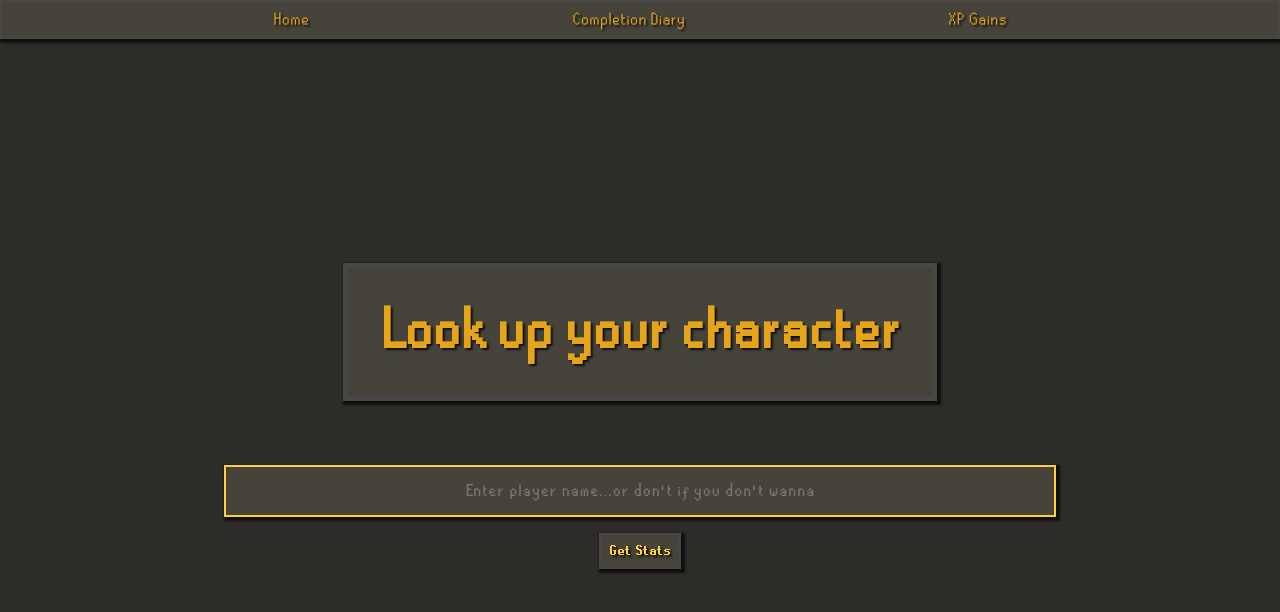
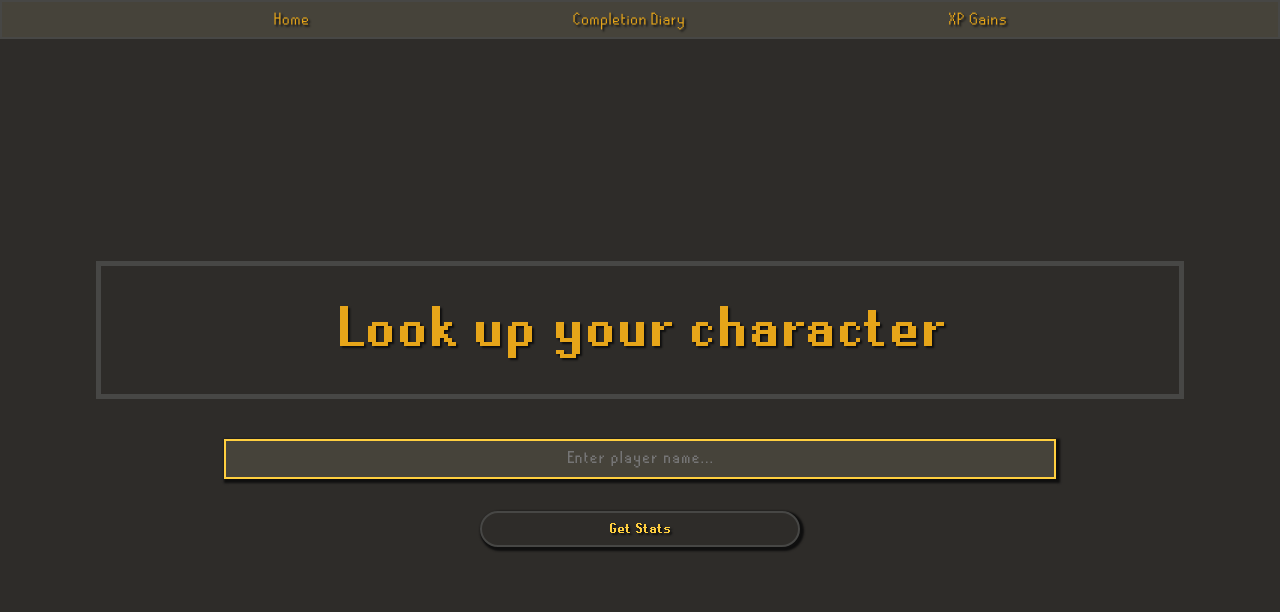
Before and after one commit to Peter-kodeHode/osrs-api-express, a website: page public/index.html in a window 1280 px wide. Drawn offline with Linux system fonts and the light colour scheme.

Commit message:
Fixed an issue with a div being created unecessarily, improved style

```diff
--- a/public/index.html
+++ b/public/index.html
@@ -28,8 +28,7 @@
             <h1>Look up your character</h1>
 
             <div class="search-form">
-                <input type="text" class="player-name-input"
-                    placeholder="Enter player name...or don't if you don't wanna" maxlength="12">
+                <input type="text" class="player-name-input" placeholder="Enter player name..." maxlength="12">
                 <button class="search-button">Get Stats</button>
             </div>
             <div class="loading-message" style="display: none;">Loading...</div>
--- a/public/project.js
+++ b/public/project.js
@@ -63,16 +63,18 @@ function fetchHiscore(playerName) {
       const highscoreContainer = document.querySelector(".highscore-container");
       highscoreContainer.innerHTML = "";
 
-      const skillsContainer = document.createElement("div");
-      skillsContainer.innerHTML = `<h3>Stats for ${data.name}</h3>`;
+      // Create the header separately
+      const headerElement = document.createElement("h3");
+      headerElement.textContent = `Stats for ${data.name}`;
+      highscoreContainer.appendChild(headerElement);
+
+      // Create each skill paragraph directly
       skillsWithNames.forEach((skill, index) => {
         const skillParagraph = document.createElement("p");
         skillParagraph.className = "hiscoreText";
-        skillParagraph.innerHTML = `${skill.skillName}: Level ${skill.level} (Rank: ${skill.rank}), XP: ${skill.xp}`;
-        skillsContainer.appendChild(skillParagraph);
+        skillParagraph.textContent = `${skill.skillName}: Level ${skill.level} (Rank: ${skill.rank}), XP: ${skill.xp}`;
+        highscoreContainer.appendChild(skillParagraph);
       });
-
-      highscoreContainer.appendChild(skillsContainer);
 
       showResults(true);
     })
--- a/public/style.css
+++ b/public/style.css
@@ -37,15 +37,18 @@ body {
   font-family: "osrs-normal", sans-serif;
   font-size: 16px;
   background-color: var(--osrs-background);
+  display: grid;
+  grid-template-rows: auto 1fr;
+  min-height: 100vh;
+  margin: 0;
 }
 
 .main-container {
   display: flex;
   flex-direction: row;
   justify-content: center;
-  min-height: 100vh;
   background-color: var(--osrs-background);
-  padding-top: 3em;
+  padding: 1em 0;
 }
 
 .navbar {
@@ -56,10 +59,6 @@ body {
   text-shadow: var(--osrs-black) 2px 2px 2px;
   border: var(--osrs-border) 2px solid;
   padding: 0.5em;
-  position: fixed;
-  top: 0;
-  left: 0;
-  z-index: 1000;
   list-style-type: none;
 }
 
@@ -83,9 +82,9 @@ a:active {
 }
 
 a:hover {
-  text-decoration: underline;
-  background-color: var(--osrs-background);
-  padding: 0.5;
+  background-color: var(--osrs-yellow);
+  color: var(--osrs-black);
+  text-shadow: none;
 }
 
 a:active {
@@ -108,14 +107,15 @@ a:active {
 }
 
 h1 {
-  background-color: var(--osrs-panel);
-  margin-bottom: 1em;
+  font-family: "osrs-bold", sans-serif;
+  width: 85vw;
+  margin-bottom: 5vh;
+  text-align: center;
   font-weight: bold;
   font-size: 5vw;
   color: var(--osrs-gold);
   text-shadow: var(--osrs-black) 2px 2px 2px;
   border: solid var(--osrs-border) 5px;
-  box-shadow: var(--osrs-black) 2px 2px 2px 2px;
   padding: 0.5em;
 }
 
@@ -124,6 +124,23 @@ h1 {
   flex-direction: column;
   align-items: center;
   justify-content: center;
+}
+
+.player-name-input {
+  padding: 0.5em;
+  text-align: center;
+  box-shadow: var(--osrs-black) 2px 2px 2px 2px;
+  background-color: var(--osrs-panel);
+  border: var(--osrs-border) 2px solid;
+  color: var(--osrs-yellow);
+  font-family: "osrs-small", sans-serif;
+  font-size: 1.5em;
+  width: 65vw;
+  max-height: 5vh;
+}
+.player-name-input:focus {
+  outline: none;
+  border: var(--osrs-yellow) 2px solid;
 }
 
 .highscore-container,
@@ -151,19 +168,31 @@ h3 {
   background: var(--osrs-panel);
   font-weight: bold;
   text-shadow: var(--osrs-black) 2px 2px 2px;
-  border-radius: 50px;
   box-shadow: var(--osrs-black) 2px 2px 2px 2px;
   border: var(--osrs-border) 2px solid;
   text-align: center;
 }
+.search-button {
+  margin: 2em;
+  padding: 0.5em;
+  min-width: 25vw;
+  cursor: pointer;
+  font-family: "osrs-bold", sans-serif;
+  font-size: 1em;
+  background-color: var(--osrs-background);
+  color: var(--osrs-yellow);
+  box-shadow: var(--osrs-black) 2px 2px 2px 2px;
+  text-shadow: var(--osrs-black) 2px 2px 2px;
+  border: var(--osrs-border) 2px solid;
+  flex-direction: row;
+  border-radius: 25px;
+}
 
-.search-button,
 .search-again-button,
 .more-cat-fact {
   margin: 1em;
   padding: 0.5em;
   cursor: pointer;
-
   font-family: "osrs-bold", sans-serif;
   font-size: 1em;
   background-color: var(--osrs-panel);
@@ -180,23 +209,6 @@ h3 {
   background-color: var(--osrs-yellow);
   color: var(--osrs-black);
   text-shadow: none;
-}
-
-.player-name-input {
-  padding: 1em;
-  text-align: center;
-  box-shadow: var(--osrs-black) 2px 2px 2px 2px;
-  background-color: var(--osrs-panel);
-  border: var(--osrs-border) 2px solid;
-  color: var(--osrs-yellow);
-  font-family: "osrs-small", sans-serif;
-  font-size: 1.5em;
-  width: 65vw;
-  max-height: 5vh;
-}
-.player-name-input:focus {
-  outline: none;
-  border: var(--osrs-yellow) 2px solid;
 }
 
 @media screen and (max-width: 360px) {
```
